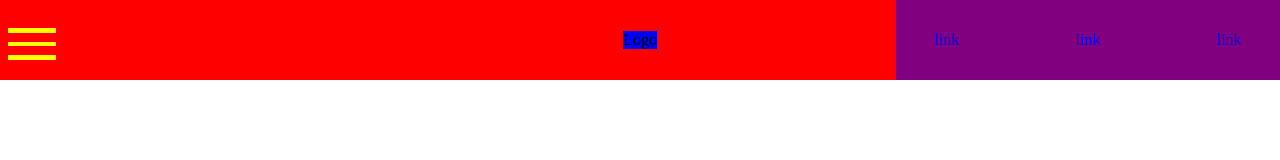
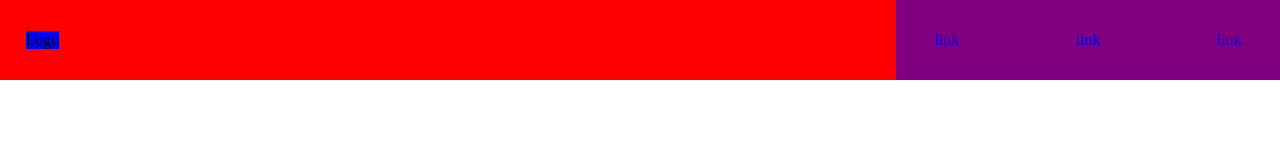
Before and after one commit to adekastanley/lab1, a plain HTML site: page index.html in a window 1280 px wide. Drawn offline with Linux system fonts and the light colour scheme.

Commit message:
moved logo container

```diff
--- a/style.css
+++ b/style.css
@@ -98,15 +98,7 @@
 
     /* hamburger */
     .ham-container {
-        width: 4rem;
-        height: 2.5rem;
-        /* background-color: blue; */
-        display: flex;
-        flex-direction: column;
-        justify-content: space-around;
-        align-items: center;
-        position: absolute;
-        top: 30%;
+        display: none;
     }
     .ham-container .line {
         width: 3rem;
@@ -118,7 +110,7 @@
         display: flex;
 
         /* margin-inline: auto; */
-        margin-left: auto;
+        margin-left: 2%;
         margin-right: auto;
         background-color: blue;
     }
```
